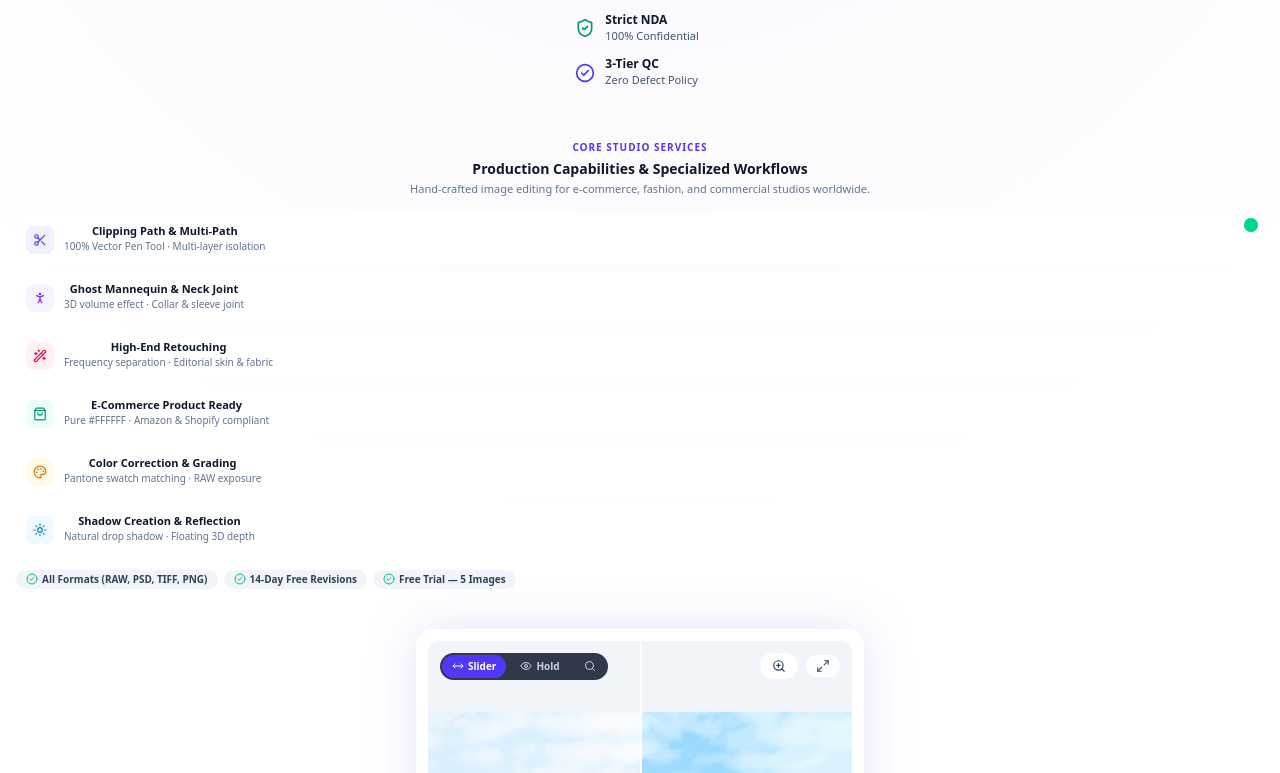
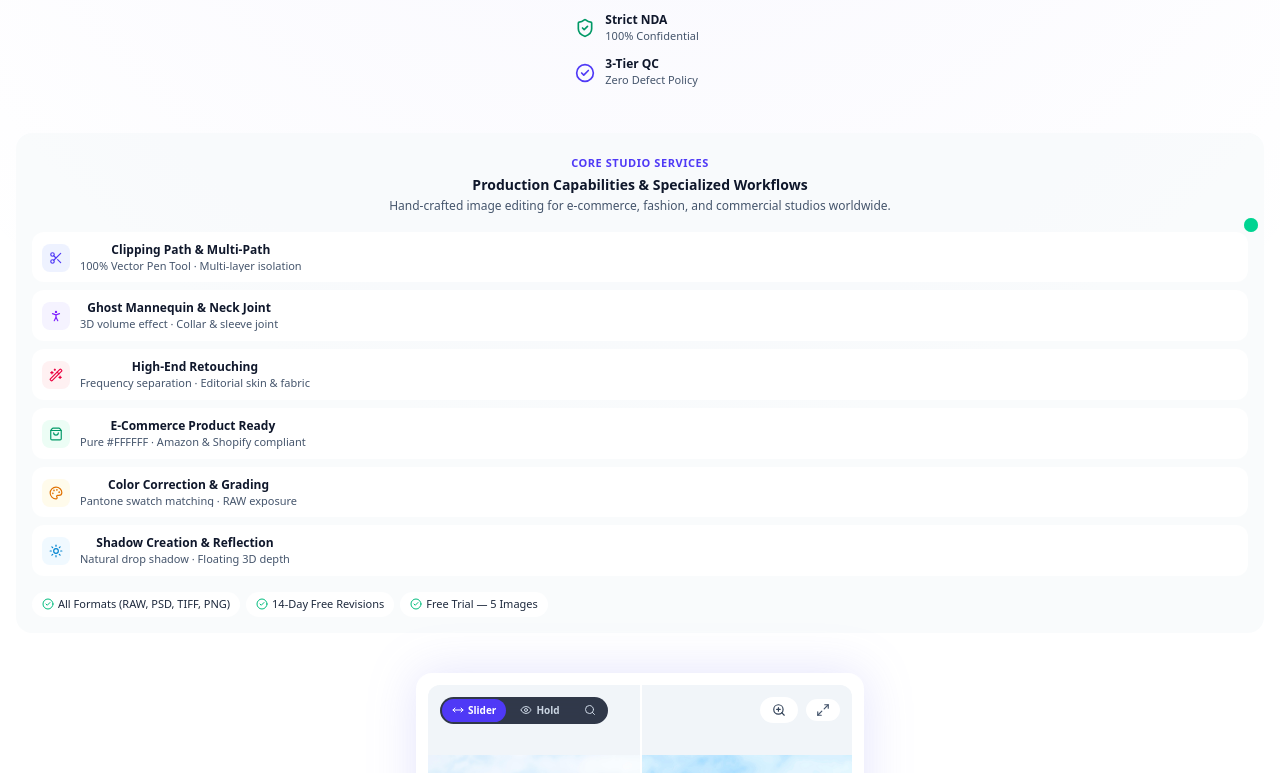
Before and after one commit to mainulislamik/foryourgoal, a Next.js app: page / in a window 1280 px wide. Shown: the part 500-1273 px from the top of the page. Built offline with nearby package versions, Linux system fonts and the light colour scheme.

Commit message:
style(hero): elevate contrast and container styling for production capabilities card

```diff
--- a/src/app/page.tsx
+++ b/src/app/page.tsx
@@ -182,16 +182,16 @@ export default async function HomePage() {
             </FadeIn>
 
             {/* Production Capabilities Block */}
-            <FadeIn delay={0.45} className="mt-auto pt-5 border-t border-slate-200/80">
-              <div className="flex flex-col gap-4">
+            <FadeIn delay={0.25} className="mt-auto pt-5 border-t border-slate-200/80">
+              <div className="rounded-2xl bg-slate-50/80 border border-slate-200/90 p-4 sm:p-4 shadow-xs flex flex-col gap-4">
                 <div>
-                  <span className="text-[10px] font-semibold uppercase tracking-widest text-indigo-600">
+                  <span className="text-[11px] font-bold uppercase tracking-wider text-indigo-600">
                     Core Studio Services
                   </span>
-                  <h2 className="text-sm font-bold text-slate-900 mt-0.5 leading-snug">
+                  <h2 className="text-sm sm:text-base font-extrabold text-slate-900 mt-0.5 leading-snug">
                     Production Capabilities &amp; Specialized Workflows
                   </h2>
-                  <p className="text-[11px] text-slate-500 mt-0.5 leading-relaxed">
+                  <p className="text-xs text-slate-600 mt-0.5 leading-relaxed">
                     Hand-crafted image editing for e-commerce, fashion, and commercial studios worldwide.
                   </p>
                 </div>
@@ -251,16 +251,16 @@ export default async function HomePage() {
                     <Link
                       key={href}
                       href={href}
-                      className="group flex items-start gap-2.5 p-2.5 rounded-xl border border-slate-200/90 bg-white hover:border-indigo-400 hover:shadow-sm transition-all duration-200"
+                      className="group bg-white border border-slate-200/90 hover:border-indigo-500 hover:shadow-sm transition-all rounded-xl p-2.5 flex items-start gap-2.5"
                     >
                       <span className={`shrink-0 mt-0.5 w-7 h-7 rounded-lg flex items-center justify-center ${bg}`}>
                         <Icon className={`w-3.5 h-3.5 ${color}`} />
                       </span>
                       <span className="min-w-0">
-                        <span className="block text-[11px] font-semibold text-slate-900 group-hover:text-indigo-700 transition-colors leading-tight">
+                        <span className="block text-xs font-bold text-slate-900 group-hover:text-indigo-600 transition-colors leading-tight">
                           {label}
                         </span>
-                        <span className="block text-[10px] text-slate-500 leading-snug mt-0.5 truncate">
+                        <span className="block text-[11px] text-slate-600 leading-tight mt-0.5 truncate">
                           {sub}
                         </span>
                       </span>
@@ -277,7 +277,7 @@ export default async function HomePage() {
                   ].map((badge) => (
                     <span
                       key={badge}
-                      className="inline-flex items-center gap-1 text-[10px] font-semibold text-slate-700 bg-slate-100 border border-slate-200 rounded-full px-2.5 py-0.5"
+                      className="inline-flex items-center gap-1 bg-white border border-slate-200/90 text-slate-800 font-medium text-[11px] px-2.5 py-1 rounded-full"
                     >
                       <CheckCircle2 className="w-3 h-3 text-emerald-500 shrink-0" />
                       {badge}
```
